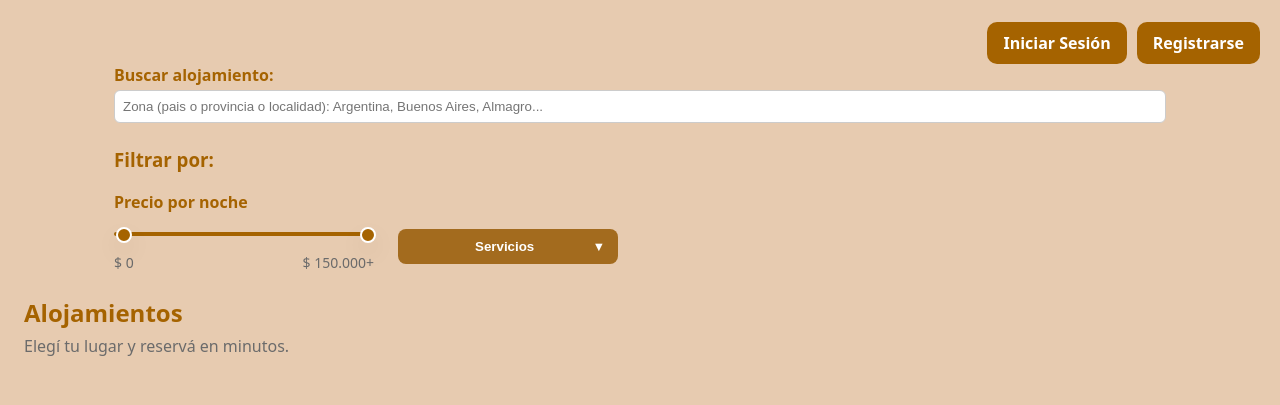
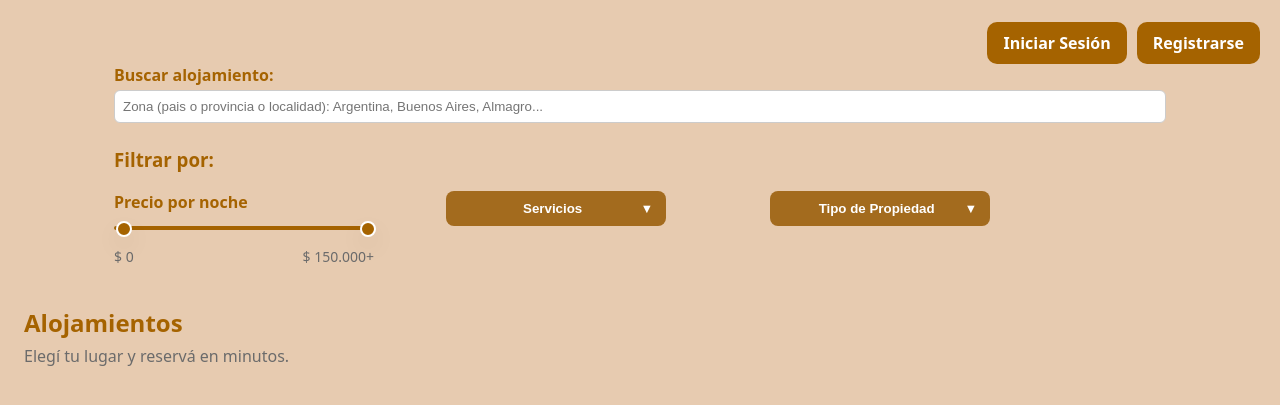
Before and after one commit to Strychi8/ClonAirbnb-TM2C2025E04, a PHP site: page /clon-Airbnb/ in a window 1280 px wide. Shown: the part 80-485 px from the top of the page. Run offline with PHP 8.4, Linux system fonts and the light colour scheme; data that the repository does not hold is empty.

Commit message:
Agrego funcionalidad de filtro por tipo de propiedad y mejora en la interfaz  (#45)
- Implementación del filtro por tipo de propiedad.
- Se agrego el archivo backend/filtrar_tipo_propiedad.php.
- Se mejoro el diseño de la sección de filtros.
- Permite combinar filtros de servicios, tipo de propiedad, zona y precio.

```diff
--- a/css/styles.css
+++ b/css/styles.css
@@ -259,11 +259,98 @@ button:hover {
   background: var(--primary);
 }
 
+/** ===== Sección de Filtros ===== **/
+
+.filtros-section {
+  max-width: 1100px;
+  margin: 0 auto 16px;
+  padding: 0 24px;
+  margin-bottom: 40px;
+}
+.filtros-buscador {
+  margin-bottom: 24px;
+}
+.filtros-label {
+  font-weight: bold;
+  color: var(--primary);
+}
+.filtros-input {
+  width: 100%;
+  padding: 8px;
+  border-radius: 6px;
+  border: 1px solid #ccc;
+  margin-top: 4px;
+}
+.filtros-titulo {
+  color: var(--primary);
+}
+.filtros-row {
+  display: flex;
+  gap: 4.5rem;
+  align-items: flex-start;
+  flex-wrap: wrap;
+}
+.filtro-col {
+  min-width: 220px;
+}
+.filtro-precio {
+  min-width: 260px;
+}
+.filtros-precio-labels {
+  display: flex;
+  justify-content: space-between;
+  margin-top: 6px;
+  color: var(--muted);
+  font-size: 14px;
+}
+.filtros-btn {
+  width: 220px;
+  border-radius: 8px;
+  background: #a36b1e;
+  color: #fff;
+  font-weight: bold;
+}
+.filtros-arrow {
+  float: right;
+}
+.dropdown-content {
+  display: none;
+  position: absolute;
+  z-index: 100;
+}
+.filtros-dropdown-title {
+  font-weight: bold;
+  margin-bottom: 12px;
+}
+.filtros-clear-btn {
+  background: #ffe5b4;
+  color: #a36b1e;
+  border: none;
+  border-radius: 6px;
+  padding: 4px 12px;
+  cursor: pointer;
+  margin-top: 8px;
+}
+.filtros-chips {
+  display: grid;
+  grid-template-columns: repeat(2, 1fr);
+  gap: 8px 16px;
+  margin-top: 8px;
+  max-width: 700px;
+}
+
 /** Estilos del Filtrado de Servicios **/
 .servicios-grid-inner {
   display: grid;
   grid-template-columns: repeat(2, 1fr); /* 2 columnas como en la imagen */
-  gap: 10px 32px;
+  gap: 8px 16px;
+}
+
+.servicios-grid-inner label {
+  display: flex;
+  align-items: center;
+  white-space: normal;
+  min-width: 0; /* Ajusta según tu diseño */
 }
 
 #dropdown-servicios-list {
@@ -271,13 +358,14 @@ button:hover {
   border-radius: 12px;
   border: 1px solid #a36b1e;
   box-shadow: 0 2px 8px rgba(0,0,0,0.08);
-  padding: 18px 20px;
-  width: 420px;
+  padding: 15px 20px;
+  width: 320px;
   max-width: 95vw;
 }
 
 #dropdown-servicios-list label {
-  font-size: 16px;
+  font-size: 14px;
+  padding: 2px 0;
   color: #3d2c00;
   cursor: pointer;
   display: flex;
@@ -287,27 +375,55 @@ button:hover {
 
 #dropdown-servicios-list input[type="checkbox"] {
   accent-color: #a36b1e;
-  width: 18px;
-  height: 18px;
-}
-
-#servicios-chips {
-  display: flex;
-  flex-wrap: wrap;
-  gap: 8px;
-  margin-top: 8px;
-  max-width: 700px;
+  width: 14px;
+  height: 14px;
 }
 
 #dropdown-btn-servicios {
   margin-right: 32px; /* separa el botón de otros elementos */
 }
 
-.servicios-chip {
-  background: #e0b84c;
-  color: #fff;
-  padding: 4px 12px;
-  border-radius: 16px;
+
+/** Estilos del Filtrado de Tipo de Propiedad **/
+.tipo-propiedad-grid-inner {
+  display: grid;
+  grid-template-columns: repeat(2, 1fr); /* 2 columnas como en la imagen */
+  gap: 10px 32px;
+}
+
+.tipo-propiedad-grid-inner label {
+  display: flex;
+  align-items: center;
+  white-space: normal;
+  min-width: 0; /* Ajusta según tu diseño */
+}
+
+#dropdown-tipo-propiedad-list {
+  background: #f9f6f2;
+  border-radius: 12px;
+  border: 1px solid #a36b1e;
+  box-shadow: 0 2px 8px rgba(0,0,0,0.08);
+  padding: 15px 20px;
+  width: 320px;
+  max-width: 95vw;
+}
+
+#dropdown-tipo-propiedad-list label {
   font-size: 14px;
-  margin-bottom: 6px;
+  padding: 2px 0;
+  color: #3d2c00;
+  cursor: pointer;
+  display: flex;
+  align-items: center;
+  gap: 8px;
 }
+
+#dropdown-tipo-propiedad-list input[type="checkbox"] {
+  accent-color: #a36b1e;
+  width: 14px;
+  height: 14px;
+}
+
+#dropdown-btn-tipo-propiedad {
+  margin-right: 32px; /* separa el botón de otros elementos */
+}
--- a/index.html
+++ b/index.html
@@ -28,39 +28,40 @@
       </div>
 
 <!-- Buscador y Filtros -->
-    <section style="max-width: 1100px; margin: 0 auto 16px; padding: 0 24px;">
+<section class="filtros-section">
   <!-- Buscador arriba -->
-          <div style="margin-bottom: 24px;">
-            <label for="buscar-zona" style="font-weight: bold; color: var(--primary);">Buscar alojamiento:</label>
-            <input type="text" id="buscar-zona" placeholder="Zona (pais o provincia o localidad): Argentina, Buenos Aires, Almagro..." style="width: 100%; padding: 8px; border-radius: 6px; border: 1px solid #ccc; margin-top: 4px;" />
+  <div class="filtros-buscador">
+    <label for="buscar-zona" class="filtros-label">Buscar alojamiento:</label>
+    <input type="text" id="buscar-zona" class="filtros-input" placeholder="Zona (pais o provincia o localidad): Argentina, Buenos Aires, Almagro..."/>
   </div>
   <!-- Filtros abajo -->
-          <h3 style="color: var(--primary);">Filtrar por:</h3>
-            <div style="display: flex; gap: 24px; align-items: flex-end; flex-wrap: wrap;">
-              <div style="min-width: 260px;">
-                <label style="font-weight: bold; color: var(--primary);">Precio por noche</label>
-              <div class="dual-slider" style="margin-top: 6px; max-width: 420px;">
+  <h3 class="filtros-titulo">Filtrar por:</h3>
+  <div class="filtros-row">
+    <!-- Precio por noche -->
+    <div class="filtro-col filtro-precio">
+      <label class="filtros-label">Precio por noche</label>
+      <div class="dual-slider">
         <div class="dual-slider__track"></div>
-
         <div class="dual-slider__range" id="precio-fill"></div>
         <input type="range" id="filtro-precio-min" min="0" max="150000" step="1" value="0" />
         <input type="range" id="filtro-precio-max" min="0" max="150000" step="1" value="150000" />
       </div>
-              <div style="display: flex; justify-content: space-between; margin-top: 6px; color: var(--muted); font-size: 14px;">
+      <div class="filtros-precio-labels">
         <span id="precio-min-label">$ 0</span>
         <span id="precio-max-label">$ 150.000+</span>
       </div>
     </div>
 
-            <div style="min-width: 220px;">
-              <div class="dropdown-servicios" style="position:relative; display:inline-block; margin-right:32px;">
-                <button id="dropdown-btn-servicios" class="btn btn-secondary" type="button" style="width:220px; border-radius:8px; background:#a36b1e; color:#fff; font-weight:bold;">
+    <!-- Servicios -->
+    <div class="filtro-col filtro-servicios">
+      <div class="dropdown-servicios">
+        <button id="dropdown-btn-servicios" class="btn btn-secondary filtros-btn">
           Servicios <span id="servicios-count"></span>
-                  <span style="float:right;">&#9662;</span>
+          <span class="filtros-arrow">&#9662;</span>
         </button>
-                  <div id="dropdown-servicios-list" class="dropdown-content servicios-grid" style="display:none; position:absolute; background:#fff; border:1px solid #a36b1e; z-index:100; width:420px; max-width:95vw; border-radius:12px; box-shadow:0 2px 8px rgba(0,0,0,0.08); padding:18px 20px;">
-                    <div style="font-weight:bold; margin-bottom:12px;">Servicios disponibles:</div>
-                      <div class="servicios-grid-inner" style="max-height:220px; overflow:auto; margin-bottom:12px;">
+        <div id="dropdown-servicios-list" class="dropdown-content servicios-grid">
+          <div class="filtros-dropdown-title">Servicios disponibles:</div>
+          <div class="servicios-grid-inner">
             <label><input type="checkbox" value="Wi-Fi"> Wi-Fi</label>
             <label><input type="checkbox" value="Calefaccion"> Calefacción</label>
             <label><input type="checkbox" value="Gimnasio"> Gimnasio</label>
@@ -72,13 +73,34 @@
             <label><input type="checkbox" value="Mascotas"> Acepta mascotas</label>
             <label><input type="checkbox" value="Lavanderia"> Lavandería</label>
           </div>
-                        <button id="servicios-clear" type="button"
-                          style="background:#ffe5b4; color:#a36b1e; border:none; border-radius:6px; padding:4px 12px; cursor:pointer;">
-                          Borrar todo
-                        </button>
+          <button id="servicios-clear" class="filtros-clear-btn">Borrar todo</button>
+        </div>
+        <div id="servicios-chips" class="filtros-chips"></div>
       </div>
     </div>
-                    <div id="servicios-chips" style="display:grid; grid-template-columns:repeat(3,1fr); gap:8px 16px; margin-top:8px; max-width:700px;"></div>
+
+    <!-- Tipo de Propiedad -->
+    <div class="filtro-col filtro-tipo">
+      <div class="dropdown-tipo-propiedad">
+        <button id="dropdown-btn-tipo-propiedad" class="btn btn-secondary filtros-btn">
+          Tipo de Propiedad <span id="tipo-propiedad-count"></span>
+          <span class="filtros-arrow">&#9662;</span>
+        </button>
+        <div id="dropdown-tipo-propiedad-list" class="dropdown-content tipo-propiedad-grid">
+          <div class="filtros-dropdown-title">Propiedades disponibles:</div>
+          <div class="tipo-propiedad-grid-inner">
+            <label><input type="checkbox" value="Departamento"> Departamento</label>
+            <label><input type="checkbox" value="Casa"> Casa</label>
+            <label><input type="checkbox" value="Cabaña"> Cabaña</label>
+            <label><input type="checkbox" value="Loft"> Loft</label>
+            <label><input type="checkbox" value="Habitación Privada"> Habitación Privada</label>
+            <label><input type="checkbox" value="Habitación Compartida"> Habitación Compartida</label>
+            <label><input type="checkbox" value="Hotel"> Hotel</label>
+          </div>
+          <button id="tipo-propiedad-clear" class="filtros-clear-btn">Borrar todo</button>
+        </div>
+        <div id="tipo-propiedad-chips" class="filtros-chips"></div>
+      </div>
     </div>
   </div>
 </section>
```
Also changed, not shown: backend/filtrar_servicios.php (+13 -0 lines), backend/filtrar_tipo_propiedad.php (added, +61 -0 lines), js/home.js (+57 -10 lines). Lines whose indentation alone changed are shown as unchanged.
